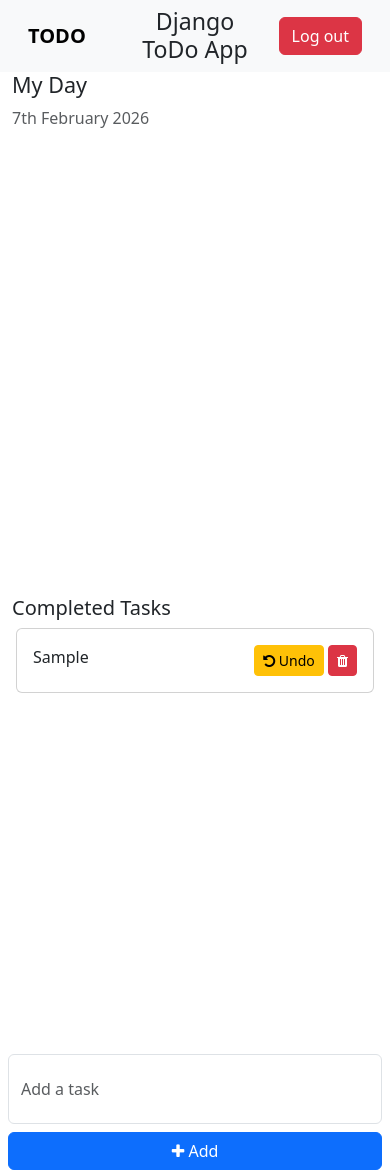
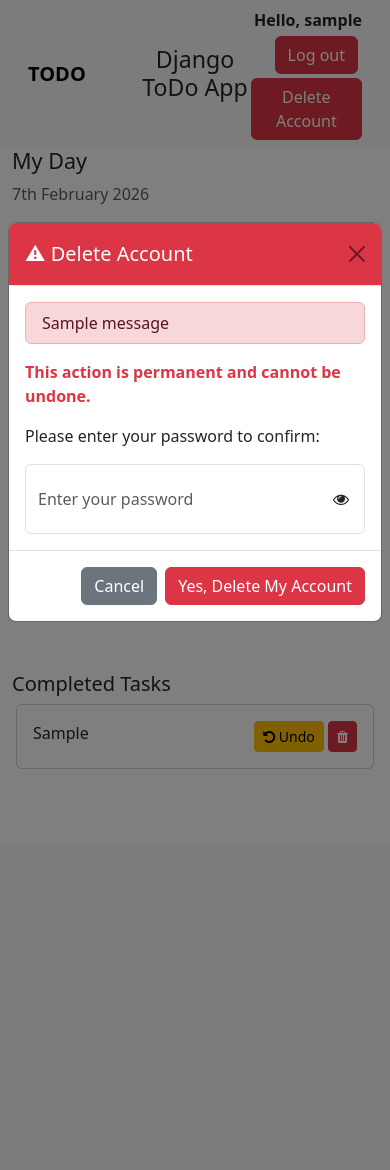
Before and after one commit to CodeCrafter-droid/django-todolist, a Django app: page /home in a window 390 px wide. After the commit the page ends 769 px from the top, so only its background shows below. Run offline with Django 5.2, Linux system fonts and the light colour scheme; a user stored in the database is signed in; tables that the repository leaves empty hold one stand-in row (values such as "Sample post"); one stand-in notice (Sample message) is shown; parts of the project's set-up code (start-up, migrations or seed data) failed here and were passed over.

Commit message:
increase some UI/UX design to compatible with mobile and added delete acccountfeature

```diff
--- a/account/urls.py
+++ b/account/urls.py
@@ -5,4 +5,5 @@
 urlpatterns = [
     path("",views.account,name="signup_login"),
     path("logout/",auth_views.LogoutView.as_view(),name="logout"),
+    path("delete",views.deleteacc,name="deleteacc"),
 ]
--- a/core/urls.py
+++ b/core/urls.py
@@ -2,8 +2,8 @@
 from . import views
 
 urlpatterns = [
+    path("",views.publichome,name='publichome'),
     path("home",views.home,name='home'),
-    path("",views.publichome,name='publichome'),
     path("addtask",views.addtask,name="addtask"),
     path("mark_done/<int:pk>",views.markdone,name="mark_done"),
     path("delete_task/<int:pk>",views.deletetask,name="delete_task"),
--- a/templates/home.html
+++ b/templates/home.html
@@ -36,7 +36,7 @@
   <div class="container-fluid">
 
     <!-- Left -->
-    <div class="col-4">
+    <div class="col-4 text-start">
       <a class="navbar-brand fw-bold" href="#">TODO</a>
     </div>
 
@@ -45,12 +45,21 @@
       <span class="h3 mb-0">Django ToDo App</span>
     </div>
 <div class="col-4 text-end">
-    <form method="post" action="{% url 'logout' %}" class="d-inline">
+        <span class="d-block d-md-inline me-md-2 mb-1 mb-md-0 fw-semibold">
+            Hello, {{ request.user.username }}
+        </span>
+    <form method="post" action="{% url 'logout' %}" class="d-block d-md-inline me-1 mb-1 mb-md-0">
         {% csrf_token %}
         <button type="submit" class="btn btn-danger">
             Log out
         </button>
     </form>
+        <form method="post" action="{% url 'deleteacc' %}" class="d-block d-md-inline">
+        {% csrf_token %}
+            <button  type="button"  class="btn btn-danger" data-bs-toggle="modal" data-bs-target="#deleteAccountModal">
+              Delete Account
+            </button>
+        </form>
 </div>
 </nav>
 <div class="container">
@@ -133,5 +142,74 @@
             </div>
         </div>
     </div>
+    <div class="modal fade" id="deleteAccountModal" tabindex="-1" aria-hidden="true">
+        <div class="modal-dialog modal-dialog-centered">
+            <div class="modal-content">
+
+                <div class="modal-header bg-danger text-white">
+                  <h5 class="modal-title">⚠ Delete Account</h5>
+                  <button type="button" class="btn-close" data-bs-dismiss="modal"></button>
+                </div>
+
+                <form method="post" action="{% url 'deleteacc' %}">
+                      {% csrf_token %}
+                    <div class="modal-body">
+                        {% if messages %}
+                        {% for message in messages %}
+                          <div class="alert alert-danger py-2">
+                            {{ message }}
+                          </div>
+                        {% endfor %}
+                        {% endif %}
+                            <p class="fw-bold text-danger">
+                              This action is permanent and cannot be undone.
+                            </p>
+                            <p>Please enter your password to confirm:</p>
+                        <div class="position-relative">
+                            <input  type="password" id="loginPassword" name="password" class="form-control pe-5" placeholder="Enter your password" required>
+                            <span  class="position-absolute top-50 end-0 translate-middle-y me-3" style="cursor: pointer;" onclick="togglePassword('loginPassword', this)">
+                                <i class="fa fa-eye"></i>
+                            </span>
+                        </div>
+                    </div>
+
+                    <div class="modal-footer">
+                        <button type="button" class="btn btn-secondary" data-bs-dismiss="modal">
+                              Cancel
+                            </button>
+
+                            <button type="submit" class="btn btn-danger">
+                              Yes, Delete My Account
+                        </button>
+                    </div>
+                </form>
+
+            </div>
+        </div>
+    </div>
+<script>
+  function togglePassword(inputId, iconSpan) {
+    const input = document.getElementById(inputId);
+    const icon = iconSpan.querySelector("i");
+
+    if (input.type === "password") {
+      input.type = "text";
+      icon.classList.remove("fa-eye");
+      icon.classList.add("fa-eye-slash");
+    } else {
+      input.type = "password";
+      icon.classList.remove("fa-eye-slash");
+      icon.classList.add("fa-eye");
+    }
+  }
+</script>
+{% if messages %}
+<script>
+  const deleteModal = new bootstrap.Modal(
+    document.getElementById('deleteAccountModal')
+  );
+  deleteModal.show();
+</script>
+{% endif %}
 </body>
 </html>
--- a/todolist/settings.py
+++ b/todolist/settings.py
@@ -142,3 +142,6 @@
 LOGIN_URL = 'signup_login'
 LOGIN_REDIRECT_URL = 'home'
 LOGOUT_REDIRECT_URL = 'signup_login'
+
+SESSION_COOKIE_AGE = 60 * 60 * 24 # 1 day
+SESSION_SAVE_EVERY_REQUEST = True
```
Also changed, not shown: account/views.py (+17 -3 lines).
